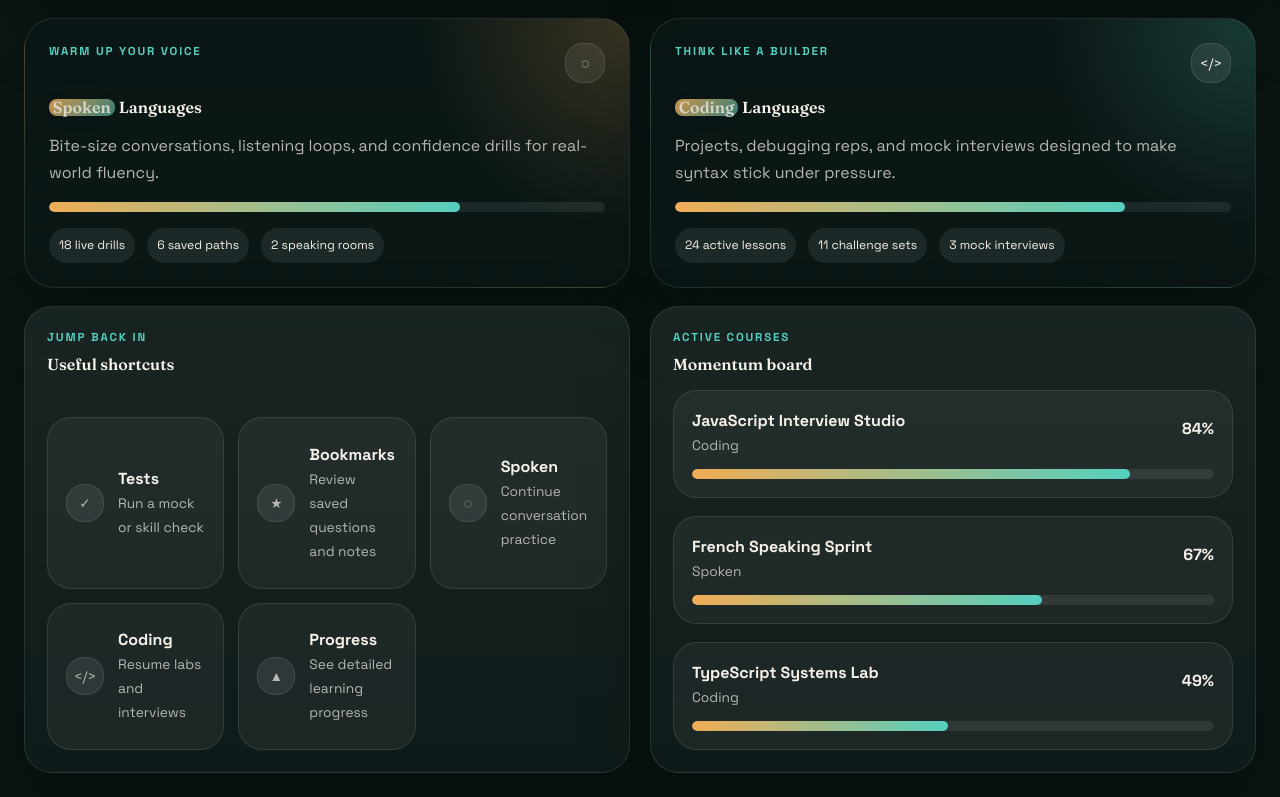
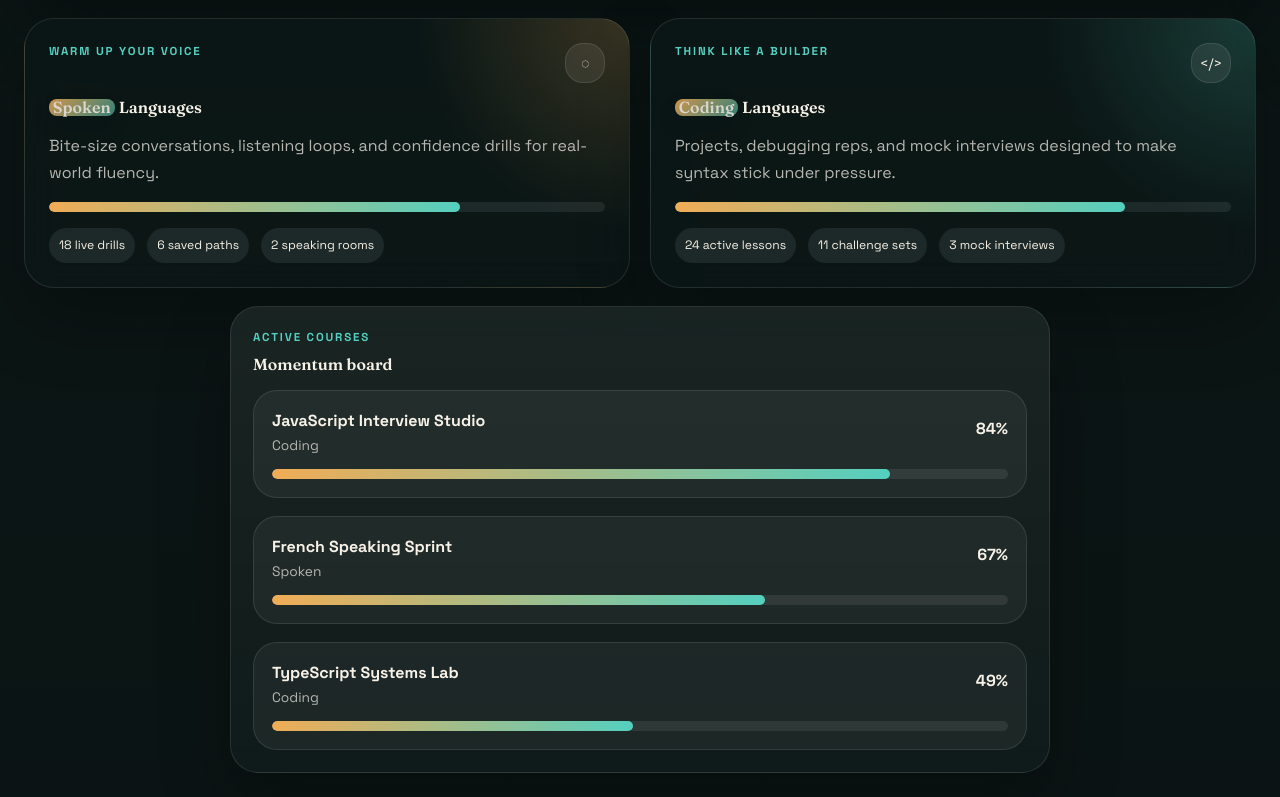
Before and after one commit to kaushikchirag2007-source/CodeQuest-AI, a React (Vite) app: page / in a window 1280 px wide. Shown: the part 756-1553 px from the top of the page. Built offline with nearby package versions, Linux system fonts and the light colour scheme.

Commit message:
minor homepage changes

```diff
--- a/src/App.jsx
+++ b/src/App.jsx
@@ -94,9 +94,9 @@ const notifications = [
 ];
 
 const activeCourses = [
-  { title: 'JavaScript Interview Studio', track: 'Coding', progress: 84 },
-  { title: 'French Speaking Sprint', track: 'Spoken', progress: 67 },
-  { title: 'TypeScript Systems Lab', track: 'Coding', progress: 49 }
+  { title: 'JavaScript Interview Studio', track: 'Coding', progress: 84, symbol: '</>', detail: 'Mock interviews, closure drills, and system prompts.' },
+  { title: 'French Speaking Sprint', track: 'Spoken', progress: 67, symbol: '\u25cc', detail: 'Conversation loops, listening scenes, and fluency drills.' },
+  { title: 'TypeScript Systems Lab', track: 'Coding', progress: 49, symbol: '</>', detail: 'Types, architecture thinking, and safer component patterns.' }
 ];
 
 const appearanceOptions = ['Comfortable', 'Compact', 'Large'];
@@ -385,24 +385,7 @@ function HomePage({ navigate }) {
         ))}
       </section>
 
-      <section className="content-grid">
-        <section className="glass-card panel-block">
-          <div className="section-head">
-            <div>
-              <p className="eyebrow">Jump back in</p>
-              <h2>Useful shortcuts</h2>
-            </div>
-          </div>
-
-          <div className="shortcut-grid shortcut-grid-five">
-            <ShortcutCard label="Tests" symbol={'\u2713'} detail="Run a mock or skill check" onClick={() => navigate('tests')} />
-            <ShortcutCard label="Bookmarks" symbol={'\u2605'} detail="Review saved questions and notes" onClick={() => navigate('bookmarks')} />
-            <ShortcutCard label="Spoken" symbol={'\u25cc'} detail="Continue conversation practice" onClick={() => navigate('spoken')} />
-            <ShortcutCard label="Coding" symbol="</>" detail="Resume labs and interviews" onClick={() => navigate('coding')} />
-            <ShortcutCard label="Progress" symbol={'\u25b2'} detail="See detailed learning progress" onClick={() => navigate('progress')} />
-          </div>
-        </section>
-
+      <section className="content-grid home-content-grid">
         <section className="glass-card panel-block">
           <div className="section-head">
             <div>
@@ -592,18 +575,6 @@ function BookmarksPage() {
   );
 }
 
-function ShortcutCard({ label, symbol, detail, onClick }) {
-  return (
-    <button type="button" className="shortcut-card" onClick={onClick}>
-      <span className="shortcut-symbol" aria-hidden="true">{symbol}</span>
-      <div>
-        <p>{label}</p>
-        <span>{detail}</span>
-      </div>
-    </button>
-  );
-}
-
 function DrawerLayer({ open, children }) {
   return (
     <div className={`drawer-layer ${open ? 'visible' : ''}`}>
@@ -636,6 +607,36 @@ function ProfileDrawer({ navigate }) {
         <DetailRow label="Phone" value={user.phone} />
         <DetailRow label="Member since" value={user.memberSince} />
         <DetailRow label="Rank" value={user.rank} />
+      </section>
+
+      <section className="profile-course-section">
+        <div className="section-head">
+          <div>
+            <p className="eyebrow">Active courses</p>
+            <h2>Current learning stack</h2>
+          </div>
+        </div>
+
+        <div className="profile-course-grid">
+          {activeCourses.map((course) => (
+            <article key={course.title} className="profile-course-card">
+              <div className="profile-course-icon" aria-hidden="true">{course.symbol}</div>
+              <div className="profile-course-body">
+                <div className="course-line">
+                  <div>
+                    <h3>{course.title}</h3>
+                    <span>{course.track}</span>
+                  </div>
+                  <strong>{course.progress}%</strong>
+                </div>
+                <p>{course.detail}</p>
+                <div className="course-meter">
+                  <div className="course-meter-fill" style={{ width: `${course.progress}%` }} />
+                </div>
+              </div>
+            </article>
+          ))}
+        </div>
       </section>
 
       <button type="button" className="cta-button primary full-width" onClick={() => navigate('bookmarks')}>
--- a/src/style.css
+++ b/src/style.css
@@ -638,6 +638,11 @@
     gap: 20px;
   }
 
+  .home-content-grid {
+    grid-template-columns: minmax(0, 820px);
+    justify-content: center;
+  }
+
   .progress-layout {
     grid-template-columns: minmax(0, 1.2fr) minmax(0, 0.8fr);
   }
@@ -753,6 +758,46 @@
     display: grid;
     grid-template-columns: repeat(2, minmax(0, 1fr));
     gap: 12px;
+  }
+
+  .profile-course-section,
+  .profile-course-grid {
+    display: grid;
+    gap: 14px;
+  }
+
+  .profile-course-card {
+    display: grid;
+    grid-template-columns: 64px minmax(0, 1fr);
+    gap: 14px;
+    padding: 16px;
+    border-radius: 24px;
+    border: 1px solid var(--line);
+    background: var(--surface-soft);
+  }
+
+  .profile-course-icon {
+    width: 64px;
+    height: 64px;
+    border-radius: 20px;
+    display: grid;
+    place-items: center;
+    background: linear-gradient(135deg, rgba(240, 172, 86, 0.18), rgba(85, 207, 191, 0.18));
+    border: 1px solid var(--line);
+    font-size: 0.95rem;
+    font-weight: 700;
+  }
+
+  .profile-course-body {
+    display: grid;
+    gap: 12px;
+    min-width: 0;
+  }
+
+  .profile-course-body p {
+    margin: 0;
+    color: var(--muted);
+    line-height: 1.6;
   }
 
   .metric-card,
@@ -890,6 +935,10 @@
       grid-template-columns: 1fr;
       gap: 18px;
     }
+
+    .profile-course-card {
+      grid-template-columns: 1fr;
+    }
   }
 
   @media (max-width: 640px) {
```
Also changed, not shown: 1 other file (tests, documents, lock files or other folders).
